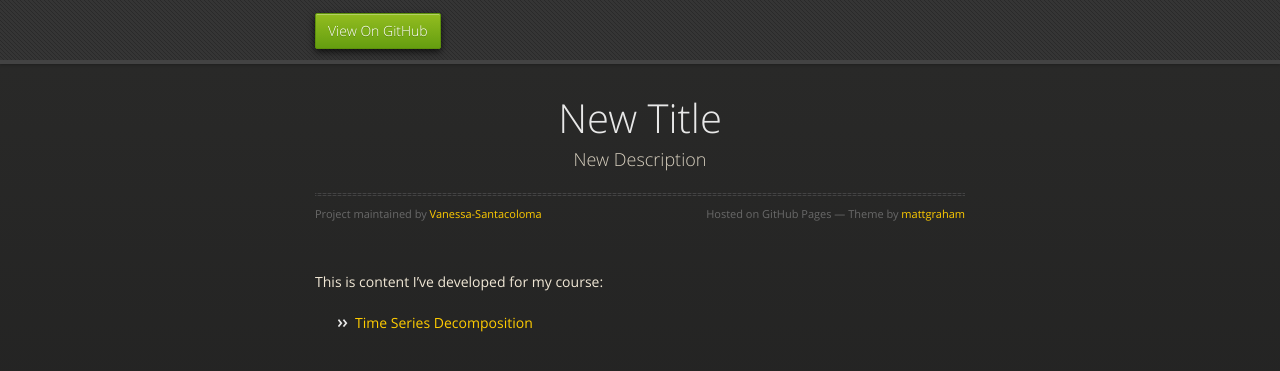
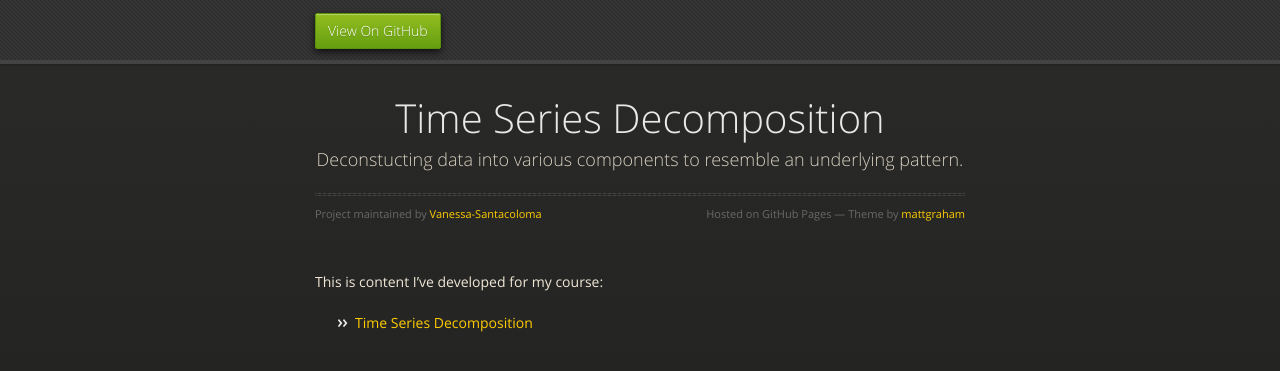
Before and after one commit to Vanessa-Santacoloma/Vanessa-Santacoloma.github.io, a Jekyll site: the page built from index.md, in a window 1280 px wide. Shown: the top 371 px of the page. Built offline with Jekyll 4.4.1, drawn with Linux system fonts in a browser that asks for light colours; our own code applies the rules of GitHub Pages for plain Markdown files.

Commit message:
Update _config.yml

```diff
--- a/_config.yml
+++ b/_config.yml
@@ -1,5 +1,5 @@
-title: New Title
-description: New Description
+title: Time Series Decomposition
+description: Deconstucting data into various components to resemble an underlying pattern.
 show_downloads: false
 google_analytics:
 theme: jekyll-theme-midnight
```
